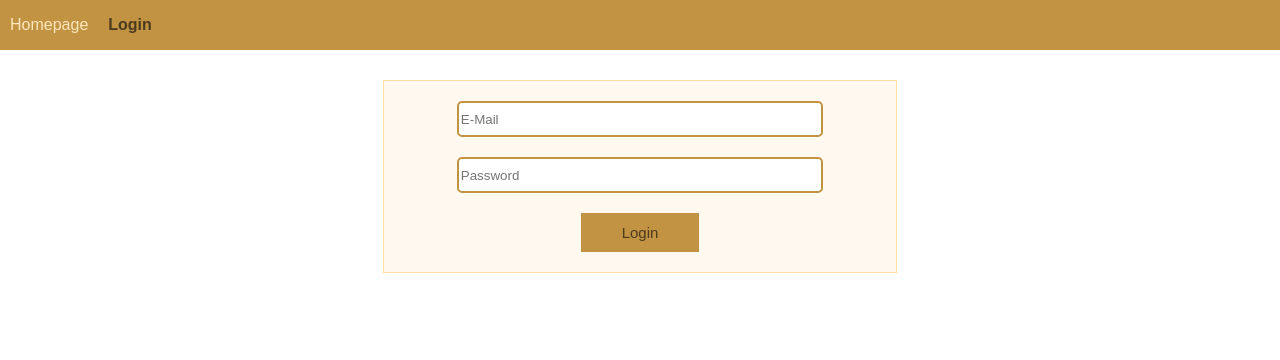
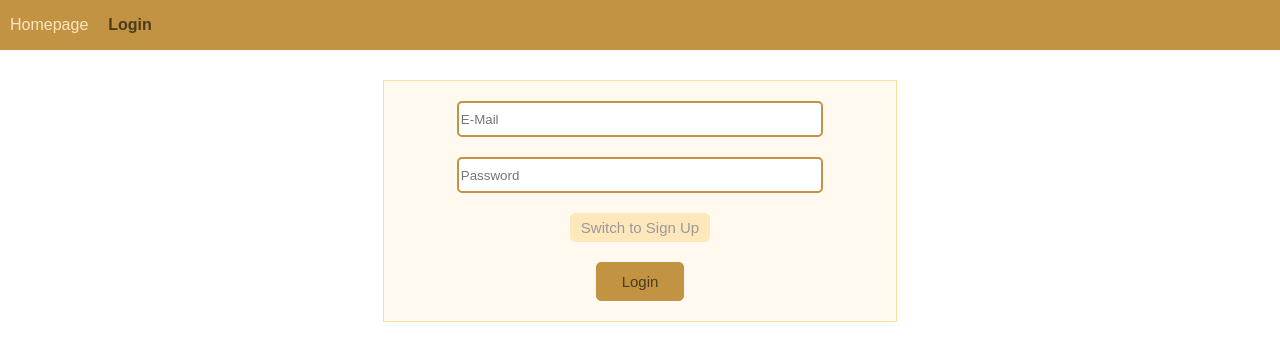
Before and after one commit to lemasson-h/crepe-party, a React (Create React App) app: page /login in a window 1280 px wide. Shown: the top 360 px of the page. Built offline with nearby package versions, Linux system fonts and the light colour scheme.

Commit message:
Add a switch button on Login for sign up

```diff
--- a/src/containers/Auth/Login.css
+++ b/src/containers/Auth/Login.css
@@ -22,12 +22,20 @@
 }
 
 .Login form button {
-  margin: 20px 0;
-  padding: 10px 40px;
-  background-color: #c19343;
-  border: 1px solid #c19343;
+  margin-top: 20px;
+}
+
+.Login form button:last-child {
+  margin-bottom: 20px;
+}
+
+.Login form .ActionButton {
+  background-color: #ffe7bc;
+  border: 1px solid #ffe7bc;
+  border-radius: 5px;
+  color: #999999;
   font-size: 15px;
-  color: #4c3b1d;
+  padding: 5px 10px;
 }
 
 .Login form .Error {
@@ -35,9 +43,9 @@
   margin-bottom: 0px;
 }
 
-.Login form button:hover,
-.Login form button:active {
-  color: #ffe7bc;
+.Login form .ActionButton:hover,
+.Login form .ActionButton:active {
+  color: black;
   cursor: pointer;
 }
 
--- a/src/containers/Auth/Login.js
+++ b/src/containers/Auth/Login.js
@@ -46,7 +46,8 @@ class Login extends Component {
           { this.props.error ? <p className="Error">Invalid credentials</p> : null }
           <input type="email" name="email" onChange={(inputValue) => { this.onInputChange('email', inputValue) }} value={this.state.email} placeholder="E-Mail" />
           <input type="password" name="password" onChange={(inputValue) => { this.onInputChange('password', inputValue) } } value={this.state.password} placeholder="Password" />
-          <button>Login</button>
+          <button className="ActionButton">Switch to Sign Up</button>
+          <button className="Submit">Login</button>
         </form>
       );
     }
```
